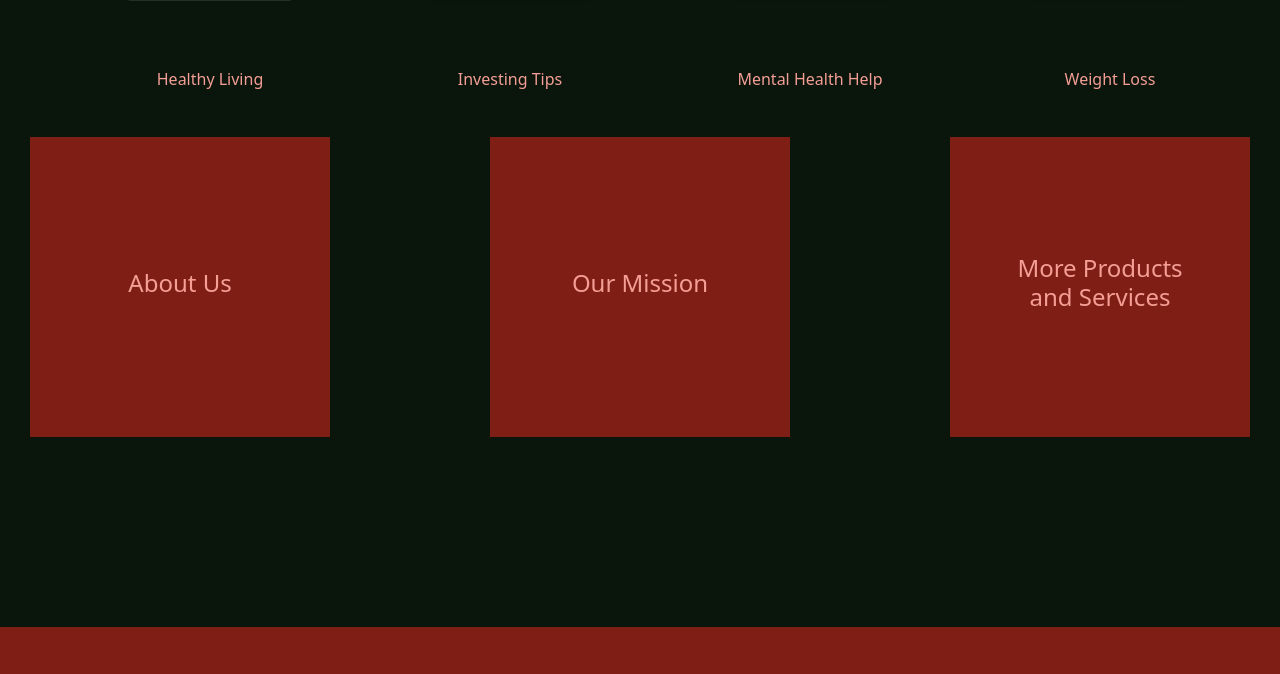
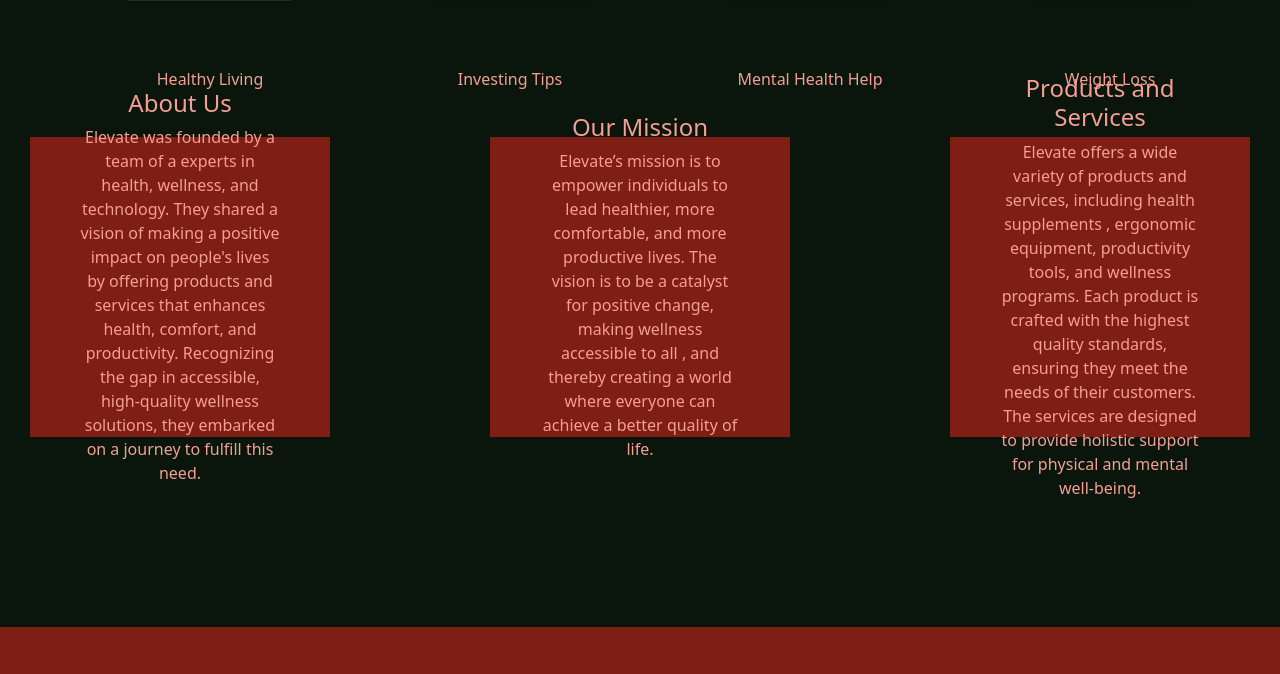
Before and after one commit to WestMecCoding/WBLA-12PM-INFINITY, a plain HTML site: page index.html in a window 1280 px wide. Shown: the part 2601-3275 px from the top of the page. Drawn offline with nearby package versions, Linux system fonts and the light colour scheme.

Commit message:
updated documentation

```diff
--- a/index.html
+++ b/index.html
@@ -556,18 +556,33 @@
       <div class="three-boxes">
         <div id="box">
           <h4> About Us</h4>
+          <p>Elevate was founded by a team of a experts in health, wellness, and technology. They shared
+            a vision of making a positive impact on people's lives by offering products and services that
+            enhances health, comfort, and productivity. Recognizing the gap in accessible, high-quality wellness
+            solutions, they embarked on a journey to fulfill this need.
+          </p>
+
         </div>
       </div>
 
       <div class="three-boxes">
         <div id="box">
           <h4> Our Mission</h4>
+          <p> Elevate’s mission is to empower individuals to lead healthier,
+            more comfortable, and more productive lives. The vision is to be a catalyst for positive
+            change, making wellness accessible to all , and thereby creating a world  where everyone can achieve a better quality of life.</p>
         </div>
       </div>
 
       <div class="three-boxes">
         <div id="box">
-          <h4> More Products and Services </h4>
+          <h4> Products and Services </h4>
+
+          <p> Elevate offers a wide variety of products and services, including health supplements , ergonomic
+            equipment, productivity tools, and wellness programs. Each product is crafted with the highest
+            quality standards, ensuring they meet the needs of their customers. The services are designed to
+            provide holistic support for physical and mental well-being.
+          </p>
         </div>
       </div>
     </section>
```
Also changed, not shown: 1 other file.
